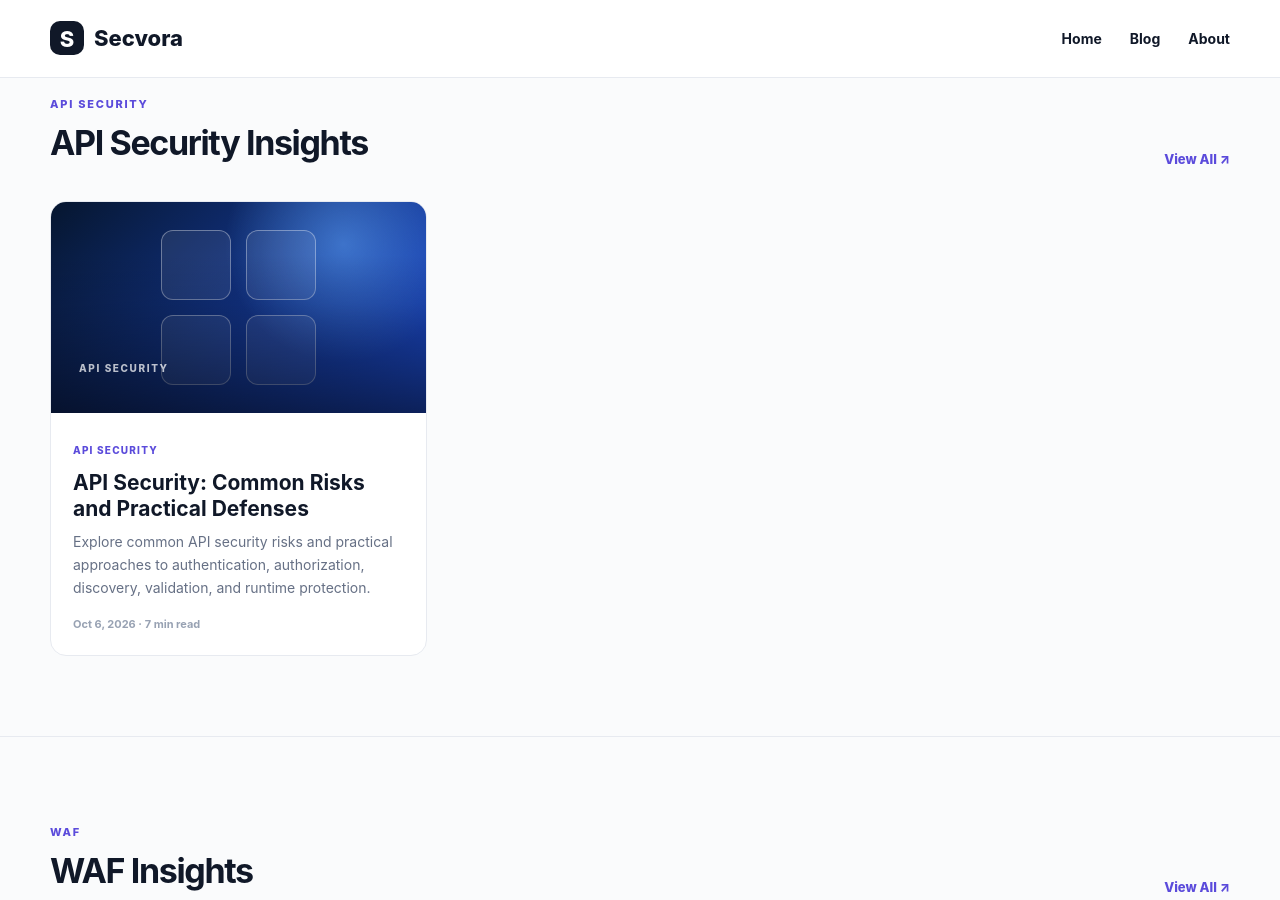
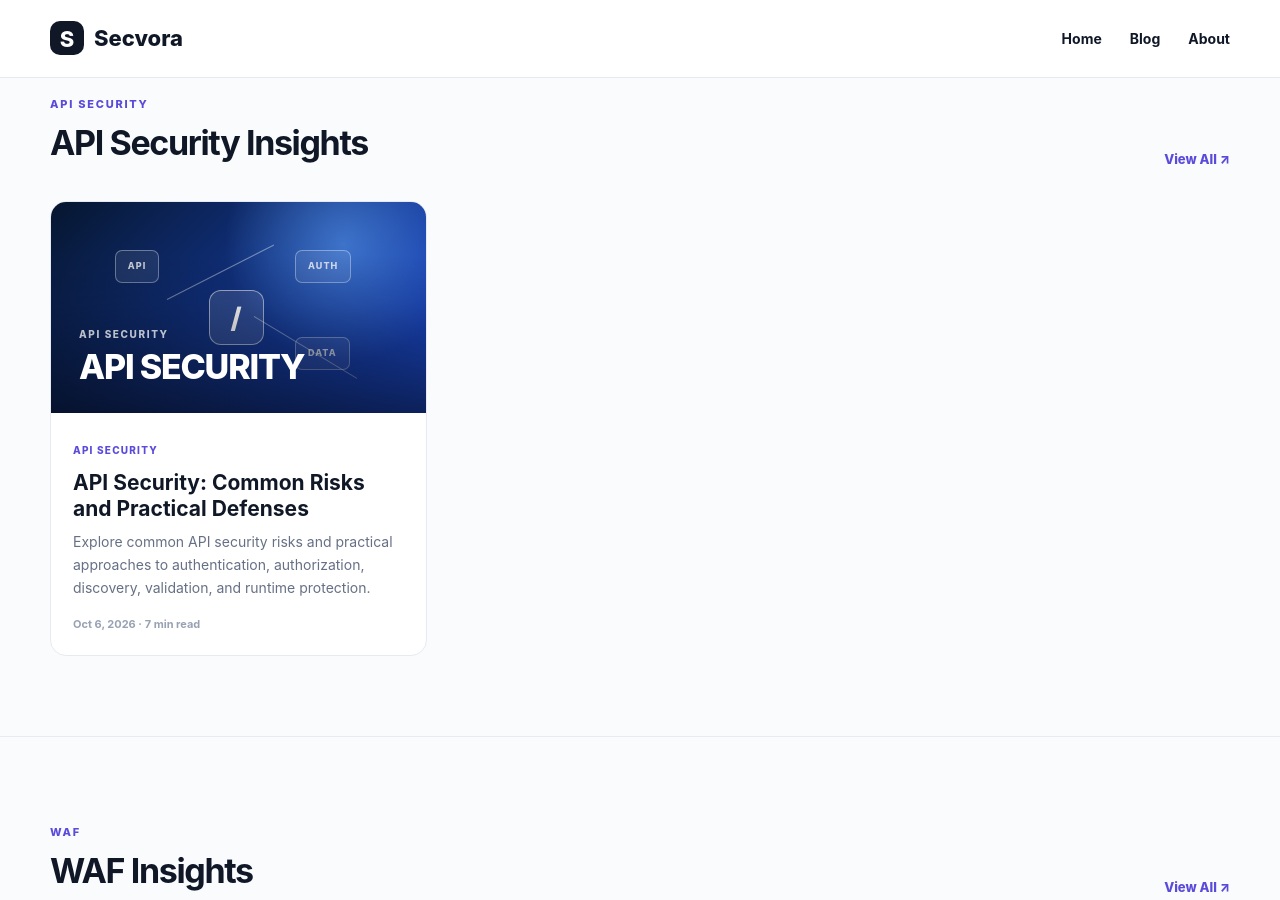
Before and after one commit to prasadprechu/Secvora, a Jekyll site: the page built from index.html, in a window 1280 px wide and 900 px high, scrolled down 3411 px. Built offline with Jekyll 4.4.1, drawn with Linux system fonts in a browser that asks for light colours.

Commit message:
Update 2026-10-06-api-security-risks.md

```diff
--- a/_posts/2026-10-06-api-security-risks.md
+++ b/_posts/2026-10-06-api-security-risks.md
@@ -6,6 +6,8 @@ category_slug: api-security
 date: 2026-10-06
 permalink: /api-security-risks/
 description: "Explore common API security risks and practical approaches to authentication, authorization, discovery, validation, and runtime protection."
+focus_keyword: "API Security"
+visual: api-network
 read_time: 7
 author: "Secvora Research"
 ---
```
